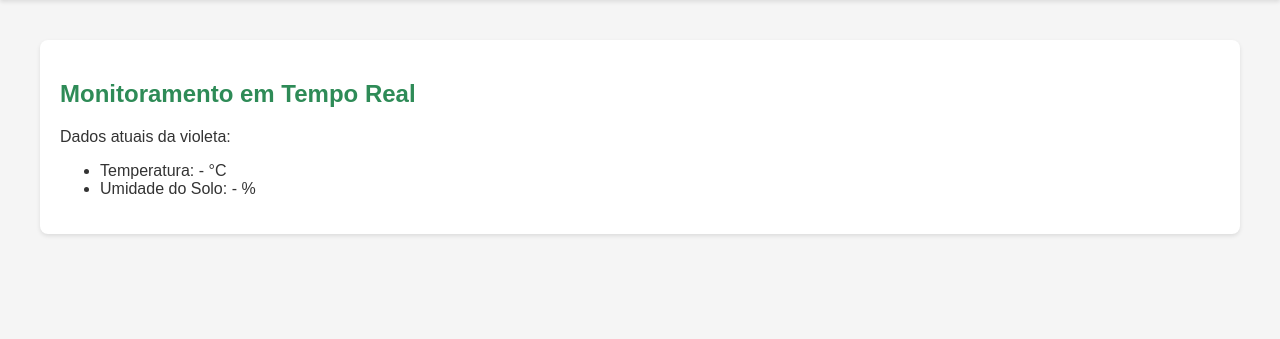
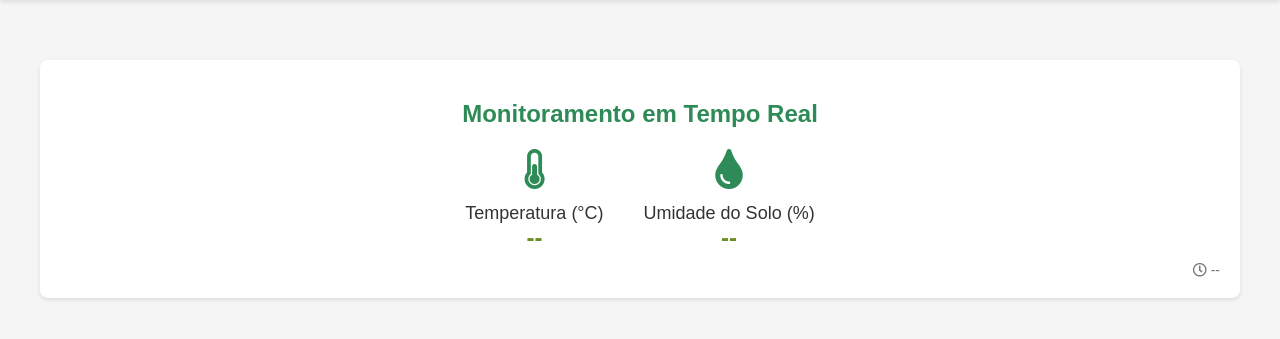
Before and after one commit to marialeticiacs/Monitoramento-Jardinagem-PIV, a Flask app: template frontend/templates/home.html in a window 1280 px wide, after a click on "Monitoramento". Shown: the part 46-385 px from the top of the page. Run offline with Flask 3, Linux system fonts and the light colour scheme; the template is opened without the code that fills it, so the values that code supplies are empty; some libraries are stand-ins or nearby versions.

Commit message:
alterando home

```diff
--- a/backend/app/controllers/sensor_controller.py
+++ b/backend/app/controllers/sensor_controller.py
@@ -26,11 +26,12 @@ def receive_data():
         if umidade_solo < 30:
             if not ultimo_alerta or now - ultimo_alerta > timedelta(hours=2):
                 alerta = True
+                rega = False
                 enviar_mensagem_whatsapp(telefone, api_key, "Sua plantinha está com sede, regue-a o mais rápido possível.")
                 update_ultimo_alerta(planta_id)
         elif umidade_solo >= 30:
+            alerta = False
             if ultimo_alerta and now - ultimo_alerta > timedelta(hours=2):
-                rega = True
                 enviar_mensagem_whatsapp(telefone, api_key, "Muito obrigado por regar sua plantinha!")
                 update_ultimo_alerta(planta_id)
 
@@ -43,7 +44,8 @@ def get_latest_sensor_data():
         data = next(sensor_data)
         return jsonify({
             'temperatura': data['temperatura_ambiente'],
-            'umidade_solo': data['umidade_solo']
+            'umidade_solo': data['umidade_solo'],
+            'alerta': data.get('alerta')  # Adicione a informação sobre o alerta
         }), 200
     except StopIteration:
         return jsonify({'error': 'No data found'}), 404
--- a/frontend/templates/home.html
+++ b/frontend/templates/home.html
@@ -120,8 +120,8 @@
             text-align: left;
         }
         #historico-tabela thead tr {
-            background-color: #6B8E23; /* Verde Médio */
-            color: #ffffff; /* Branco */
+            background-color: #C7E6A6; /* Verde Médio */
+            color: #2E8B57; /* Branco */
             text-align: left;
             font-weight: bold;
         }
@@ -135,11 +135,70 @@
             background-color: #f3f3f3;
         }
         #historico-tabela tbody tr:last-of-type {
-            border-bottom: 2px solid #6B8E23;
+            border-bottom: 2px solid #C7E6A6;
         }
         #historico-tabela tbody tr:hover {
             background-color: #f1f1f1;
         }
+
+        /* Monitoramento */
+        #monitoramento {
+            text-align: center;
+            margin-top: 40px;
+        }
+
+        .monitoramento-container {
+            display: flex;
+            justify-content: center;
+            align-items: center;
+        }
+
+        .sensor {
+            margin: 0 20px;
+        }
+
+        .sensor-icon {
+            font-size: 40px;
+            color: #2E8B57; /* Verde Floresta */
+        }
+
+        .sensor-data {
+            margin-top: 10px;
+        }
+
+        .sensor-label {
+            font-size: 18px;
+            color: #333333; /* Cinza Escuro */
+        }
+
+        .sensor-value {
+            font-size: 24px;
+            color: #6B8E23; /* Verde Médio */
+            font-weight: bold;
+        }
+
+        .sensor-data {
+        text-align: center;
+        }
+
+        .last-updated-bottom {
+            text-align: right;
+            margin-top: 10px;
+            font-size: 14px;
+            color: #777;
+        }
+
+        .chart-container {
+            width: 100%; /* Ocupa toda a largura */
+            margin-bottom: 20px; /* Espaçamento entre os gráficos */
+        }
+
+        .chart {
+            width: 100%;
+            height: 300px; /* Altura dos gráficos */
+        }
+
+
     </style>
 </head>
 <body>
@@ -163,16 +222,16 @@
         <!-- Apresentação -->
         <div id="apresentacao" class="section active">
             <h1><center>Bem-vindo ao Monitoramento de Jardinagem!</center></h1>
-            <p>Este projeto é desenvolvido como parte da disciplina Projeto Integrador V. Nossa aplicação web é projetada para ajudar os usuários a registrar, visualizar e gerenciar informações sobre suas plantas, com um foco especial em violetas. Com esta ferramenta, você pode acompanhar o crescimento das suas plantas visualizar dados importantes sobre sua saúde e receber recomendações personalizadas para cuidados, tudo em um único lugar.</p>
+            <p>Este projeto foi desenvolvido como parte da disciplina Projeto Integrador V. Nossa aplicação web é projetada para ajudar os usuários a visualizar e gerenciar informações sobre suas plantas, com um foco especial em violetas. Com esta ferramenta, você pode acompanhar o crescimento das suas plantas, visualizar dados importantes sobre sua saúde e receber recomendações personalizadas para cuidados, tudo em um único lugar.</p>
 
             <h2>Funcionalidades Principais:</h2>
             <div class="feature">
                 <i class="fas fa-chart-line feature-icon"></i>
-                <span class="feature-text">Monitoramento:</span> Acompanhe a saúde das suas plantas com dados atualizados sobre temperatura, umidade do ambiente e umidade do solo.
+                <span class="feature-text">Monitoramento:</span> Acompanhe a saúde das suas plantas com dados atualizados sobre temperatura e umidade do solo.
             </div>
             <div class="feature">
                 <i class="fas fa-bell feature-icon"></i>
-                <span class="feature-text">Alertas:</span> Receba alertas instantâneos sobre condições adversas que possam afetar suas plantas, como temperatura extrema ou baixa umidade do solo.
+                <span class="feature-text">Alertas:</span> Receba alertas instantâneos sobre condições adversas que possam afetar suas plantas, como baixa umidade do solo.
             </div>
             <div class="feature">
                 <i class="fas fa-history feature-icon"></i>
@@ -191,17 +250,42 @@
         <!-- Monitoramento -->
         <div id="monitoramento" class="section">
             <h2>Monitoramento em Tempo Real</h2>
-            <p>Dados atuais da violeta:</p>
-            <ul>
-                <li>Temperatura: <span id="temperatura">-</span> °C</li>
-                <li>Umidade do Solo: <span id="umidade-solo">-</span> %</li>
-            </ul>
+            <div class="monitoramento-container">
+                <!-- Sensor de Temperatura -->
+                <div class="sensor">
+                    <div class="sensor-icon">
+                        <i class="fas fa-thermometer-half"></i>
+                    </div>
+                    <div class="sensor-data">
+                        <div class="sensor-label">Temperatura (°C)</div>
+                        <div class="sensor-value" id="temperatura">--</div>
+                    </div>
+                </div>
+                <!-- Sensor de Umidade do Solo -->
+                <div class="sensor">
+                    <div class="sensor-icon">
+                        <i class="fas fa-tint"></i>
+                    </div>
+                    <div class="sensor-data">
+                        <div class="sensor-label">Umidade do Solo (%)</div>
+                        <div class="sensor-value" id="umidade-solo">--</div>
+                    </div>
+                </div>
+            </div>
+            <!-- Última atualização no final -->
+            <div class="last-updated-bottom">
+                <i class="far fa-clock"></i> <span id="ultima-atualizacao">--</span>
+            </div>
         </div>
 
         <!-- Alertas -->
         <div id="alertas" class="section">
             <h2>Alertas e Notificações</h2>
             <div id="alertas-container"></div>
+            <!-- Última atualização no final -->
+            <div class="last-updated-bottom">
+                <i class="far fa-clock"></i> <span id="ultima-atualizacao-alertas">--</span>
+            </div>
         </div>
 
         <!-- Histórico de Dados -->
@@ -225,11 +309,20 @@
 
 
         <!-- Estatísticas -->
-        <div id="estatisticas" class="section">
+        <div class="section" id="estatisticas">
             <h2>Painel Interativo de Estatísticas</h2>
-            <div id="temperature-graph" style="width: 100%; height: 400px;"></div>
-            <div id="soil-moisture-graph" style="width: 100%; height: 400px;"></div>
-            <div id="air-humidity-graph" style="width: 100%; height: 400px;"></div>
+            <div class="chart-container">
+                <h3>Temperatura Média</h3>
+                <div id="temperature-graph" class="chart"></div>
+            </div>
+            <div class="chart-container">
+                <h3>Umidade Média do Solo</h3>
+                <div id="soil-moisture-graph" class="chart"></div>
+            </div>
+            <div class="chart-container">
+                <h3>Umidade Média do Ar</h3>
+                <div id="air-humidity-graph" class="chart"></div>
+            </div>
         </div>
 
         <!-- Sugestões -->
@@ -254,6 +347,20 @@
                         if(data.temperatura && data.umidade_solo) {
                             document.getElementById('temperatura').textContent = data.temperatura ;
                             document.getElementById('umidade-solo').textContent = data.umidade_solo;
+                            document.getElementById('ultima-atualizacao').textContent = new Date().toLocaleString();
+                            document.getElementById('ultima-atualizacao-alertas').textContent = new Date().toLocaleString(); // Adicionado
+
+                            const alertContainer = document.getElementById('alertas-container');
+
+                            // Verifica se há um alerta ativo
+                            if (data.alerta == true) {
+                                // Exibe uma mensagem de alerta
+                                alertContainer.innerHTML = '<div style="background-color: #ff6666; color: #000000; padding: 10px; border-radius: 5px; border: 1px solid #ff0000;">Atenção: A umidade do solo está abaixo de 30%! Por favor, regue sua planta.</div>';
+                            }
+                            else {
+                                alertContainer.innerHTML = '<div style="background-color: #C7E6A6; color: #000000; border: 1px solid #6B8E23; padding: 10px; border-radius: 5px;">A umidade do solo está adequada. Continue cuidando da sua planta!</div>';
+                            }
+
                         }
                     })
                     .catch(error => console.error('Error fetching data:', error));
@@ -439,58 +546,10 @@
             document.getElementById(sectionId).classList.add('active');
         }
 
-        // Função para renderizar gráfico de estatísticas
-        function renderGrafico() {
-            var ctx = document.getElementById('grafico').getContext('2d');
-            var chart = new Chart(ctx, {
-                type: 'line',
-                data: {
-                    labels: ['Janeiro', 'Fevereiro', 'Março', 'Abril', 'Maio', 'Junho'],
-                    datasets: [{
-                        label: 'Umidade do Solo',
-                        backgroundColor: 'rgba(75, 192, 192, 0.2)',
-                        borderColor: 'rgba(75, 192, 192, 1)',
-                        data: [65, 59, 80, 81, 56, 55],
-                        fill: false,
-                    }]
-                },
-                options: {}
-            });
-        }
-
-        // Função para renderizar gráfico de histórico de dados
-        function renderGraficoHistorico() {
-            var ctx = document.getElementById('grafico-historico').getContext('2d');
-            var chart = new Chart(ctx, {
-                type: 'line',
-                data: {
-                    labels: ['00:00', '06:00', '12:00', '18:00', '00:00'],
-                    datasets: [{
-                        label: 'Temperatura',
-                        backgroundColor: 'rgba(255, 99, 132, 0.2)',
-                        borderColor: 'rgba(255, 99, 132, 1)',
-                        data: [20, 21, 22, 21, 20],
-                        fill: false,
-                    }, {
-                        label: 'Umidade do Solo',
-                        backgroundColor: 'rgba(54, 162, 235, 0.2)',
-                        borderColor: 'rgba(54, 162, 235, 1)',
-                        data: [45, 50, 55, 49],
-                        fill: false,
-                    }]
-                },
-                options: {}
-            });
-        }
-
         // Função para logout
         function logout() {
             window.location.href = "/";
         }
-
-        // Renderizar gráficos ao carregar a página
-        renderGrafico();
-        renderGraficoHistorico();
     </script>
 </body>
 </html>
```
